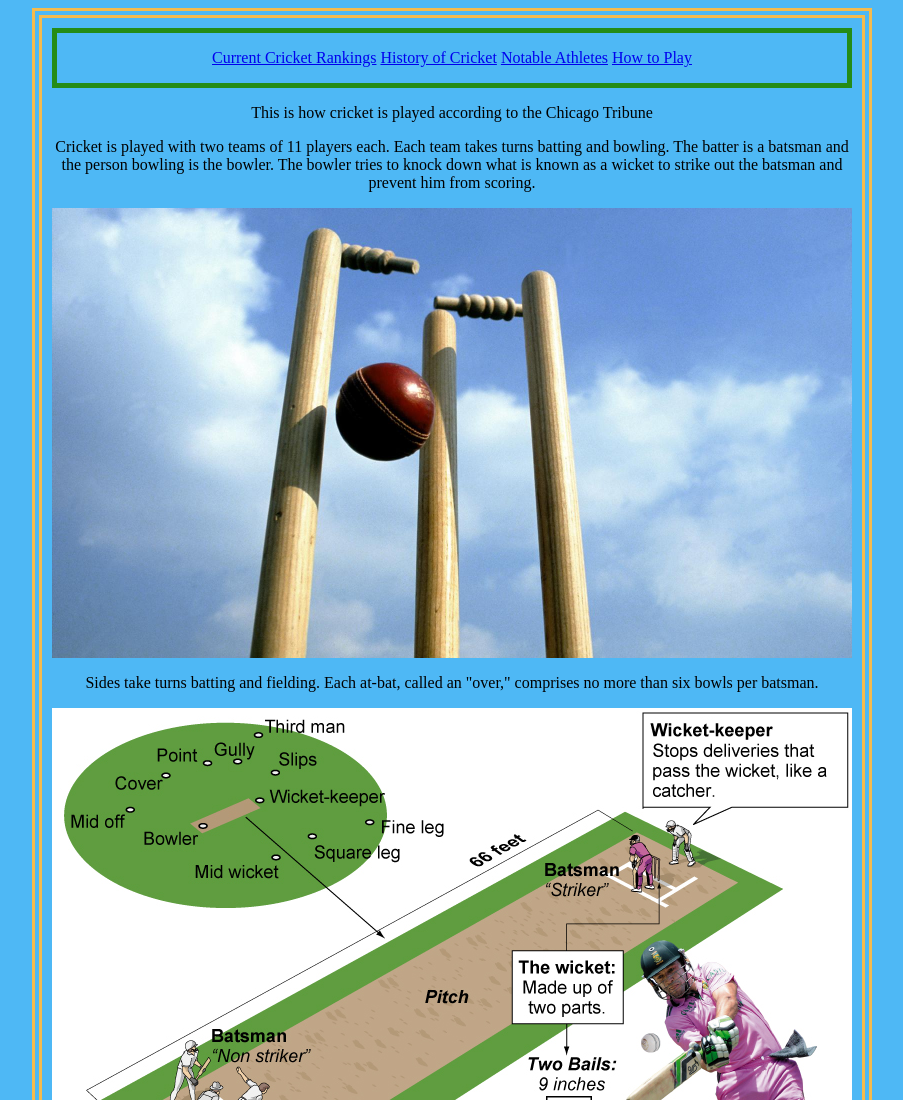
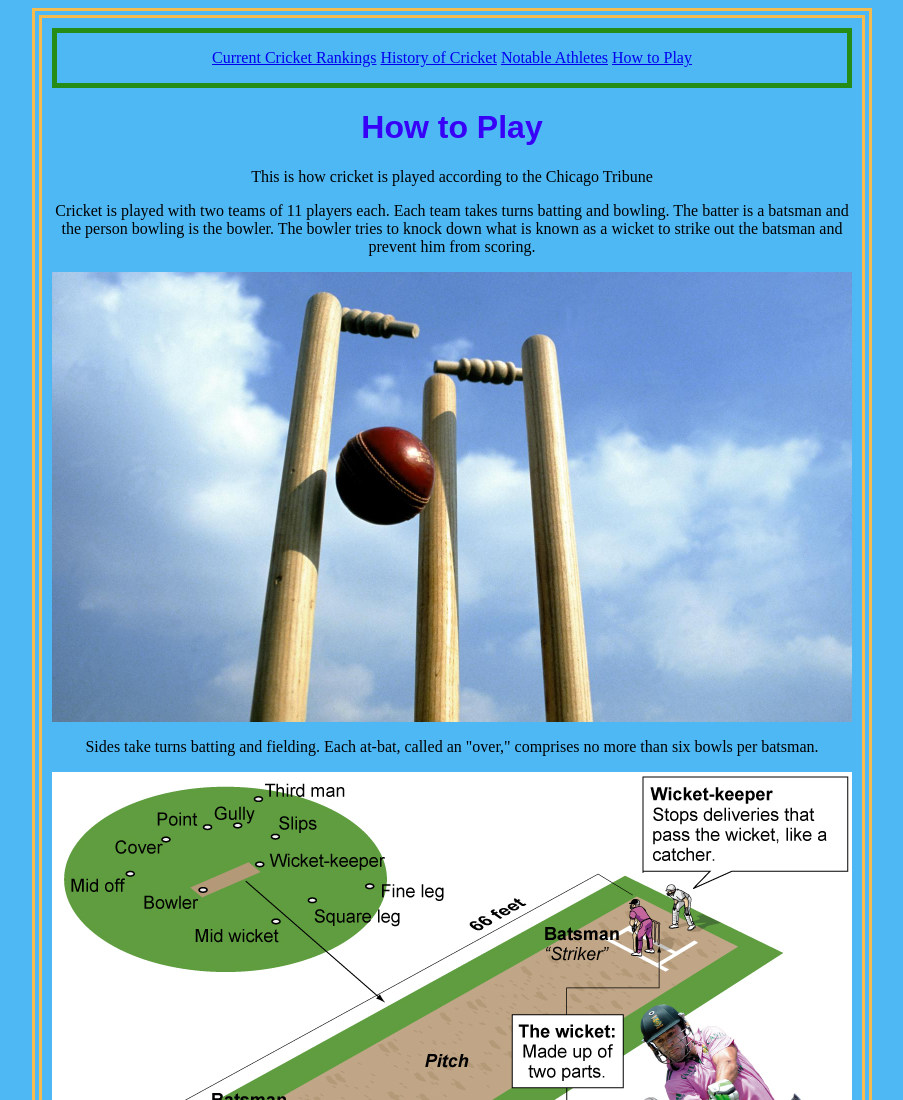
Before and after one commit to mbhat0457/mbhat0457.github.io, a plain HTML site: page howtoplay.html in a window 1280 px wide. Shown: the top 1100 px of the page, without its empty margins (188-1091 px from the left). Drawn offline with Linux system fonts and the light colour scheme.

Commit message:
Update howtoplay.html

```diff
--- a/howtoplay.html
+++ b/howtoplay.html
@@ -11,6 +11,7 @@
 </head>
 
 <body>
+    <h1>How to Play</h1>
     <p>This is how cricket is played according to the Chicago Tribune</p>
     <p>Cricket is played with two teams of 11 players each. Each team takes turns batting and bowling. The batter is a batsman and the person bowling is the bowler. The bowler tries to knock down what is known as a wicket to strike out the batsman and prevent him from scoring.</p>
     <p><img src= "IMAGES/wicket.jpg"></p>
```
